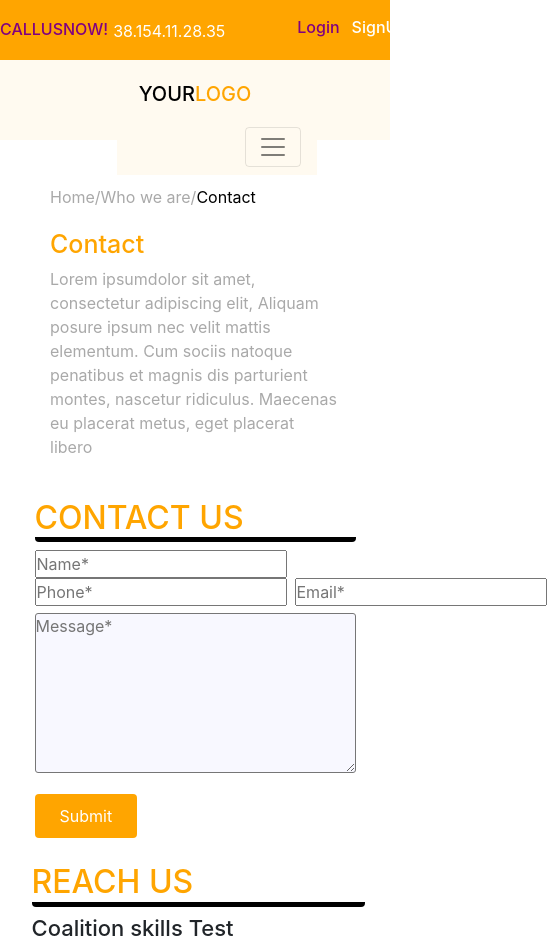
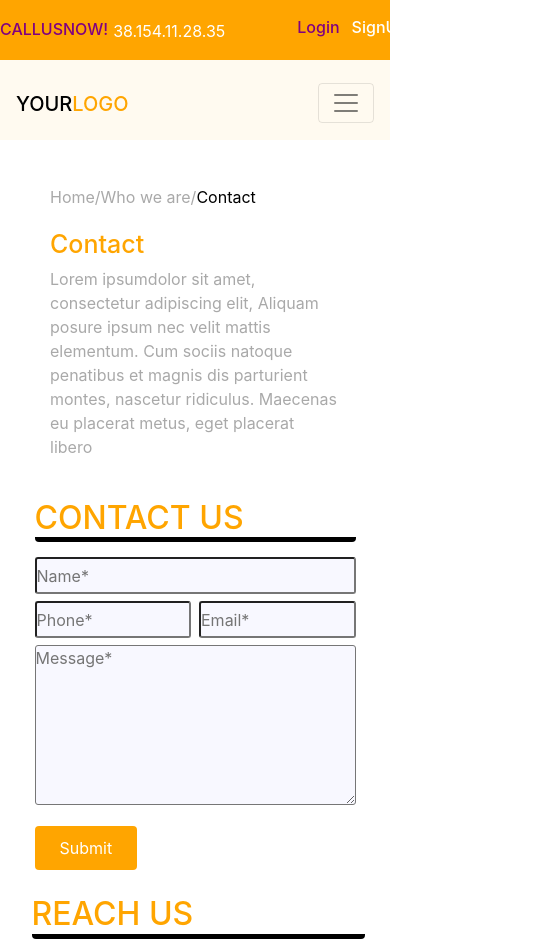
Before and after one commit to Princessayomide53/Skill-test, a plain HTML site: page index.html in a window 390 px wide. Shown: the top 944 px of the page, 547 px wide, since content can reach past the window. Drawn offline with nearby package versions, Linux system fonts and the light colour scheme.

Commit message:
fixed the navbar

```diff
--- a/index.html
+++ b/index.html
@@ -34,11 +34,15 @@
 
         </div>
         <nav class="nav">
-            <div class="text4">
+            <!-- <div class="text4">
                     <h1 class="text5">YOUR</h1>
                     <h1 class="text6">LOGO</h1>
-            </div>
+            </div> -->
             <nav class="navbar navbar-expand-lg navbar-light bg-light">
+                <div class="text4">
+                    <h1 class="text5">YOUR</h1>
+                    <h1 class="text6">LOGO</h1>
+                </div>
                 <button class="navbar-toggler" type="button" data-toggle="collapse" data-target="#navbarSupportedContent"
                     aria-controls="navbarSupportedContent" aria-expanded="false" aria-label="Toggle navigation">
                     <span class="navbar-toggler-icon"></span>
--- a/style.css
+++ b/style.css
@@ -65,7 +65,8 @@ justify-content: space-around;
 
 .text4{
     display: flex;
-    padding-top: 20px;
+    padding-top: 8px;
+    padding-right: 10px;
 }
 
 .text5{
@@ -95,6 +96,10 @@ font-size: 12px;
 .dropdownmenu:hover + .menu-all{
 display: block;
 }
+
+/* .form1{
+    width: 100%;
+} */
 
 .menu{
     /* display: none; */
@@ -223,10 +228,10 @@ display: block;
     border-radius: 4px;
 }
 
-/* .form1 {
-    /* width: 100%; */
-    /* margin-top: 2px; */
-/* } */ */
+.form1 {
+    width: 100%;
+    margin-top: 2px;
+}
 
 .input1{
     width: 100%;
@@ -253,6 +258,7 @@ display: block;
 }
 
 .txt{
+    width: 100%;
     display: flex;
     gap: 8px;
 }
@@ -364,13 +370,13 @@ display: block;
 
     .navbar {
         background-color: floralwhite !important;
-        margin-left: 80px;
+        /* margin-left: 80px; */
         margin-top: 5px;
         display: flex;
-        justify-content: end;
-        justify-items: end;
-        justify-self: end;
-       width: 35%;
+        justify-content: space-between;
+        justify-items: center;
+        /* justify-self: end; */
+       width: 100%;
     }
 
 
@@ -456,6 +462,6 @@ display: block;
 
 @media only screen and (max-width: 481px) {
             .navbar-expand-lg {
-                    width: 200px;
+                    width: 100%;
                 }
     }
```
